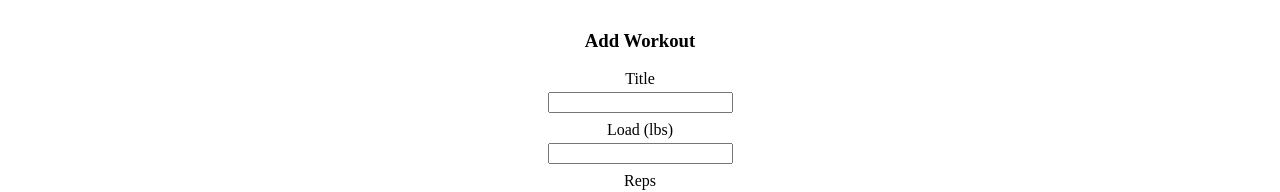
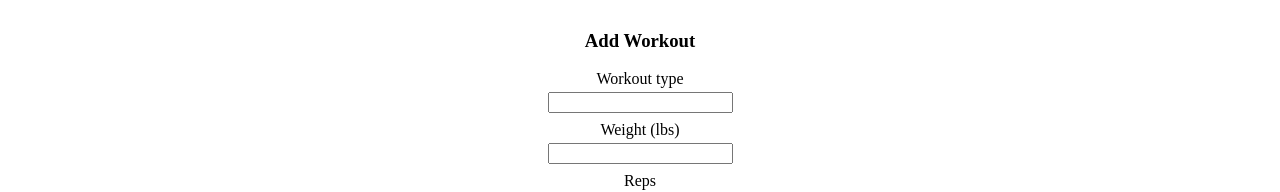
Before and after one commit to Olenka2101/fitnessApp, a React (Vite) app: page / in a window 1280 px wide. Shown: the part 207-399 px from the top of the page. Built offline with nearby package versions, Linux system fonts and the light colour scheme.

Commit message:
page not found added

```diff
--- a/src/App.jsx
+++ b/src/App.jsx
@@ -2,6 +2,7 @@ import { Routes, Route } from "react-router-dom";
 import Layout from "./components/Layout";
 import Workouts from "./pages/Workouts";
 import About from "./pages/About";
+import NotFound from "./pages/NotFound";
 import "./App.css";
 
 function App() {
@@ -10,6 +11,7 @@ function App() {
       <Route path="/" element={<Layout />}>
         <Route index element={<Workouts />} />
         <Route path="about" element={<About />} />
+        <Route path="*" element={<NotFound />} />
       </Route>
     </Routes>
   );
--- a/src/components/Layout.jsx
+++ b/src/components/Layout.jsx
@@ -1,4 +1,3 @@
-import React from "react";
 import { Outlet, NavLink } from "react-router-dom";
 
 export default function Layout() {
--- a/src/components/WorkoutForm.jsx
+++ b/src/components/WorkoutForm.jsx
@@ -33,10 +33,10 @@ export default function WorkoutForm({ onAdd }) {
     >
       <h3>Add Workout</h3>
 
-      <label>Title</label>
+      <label>Workout type</label>
       <input value={title} onChange={(event) => setTitle(event.target.value)} />
 
-      <label>Load (lbs)</label>
+      <label>Weight (lbs)</label>
       <input
         type="number"
         value={load}
--- /dev/null
+++ b/src/pages/NotFound.jsx
@@ -0,0 +1,3 @@
+export default function NotFound() {
+  return <h2>Page Not Found</h2>;
+}
```
